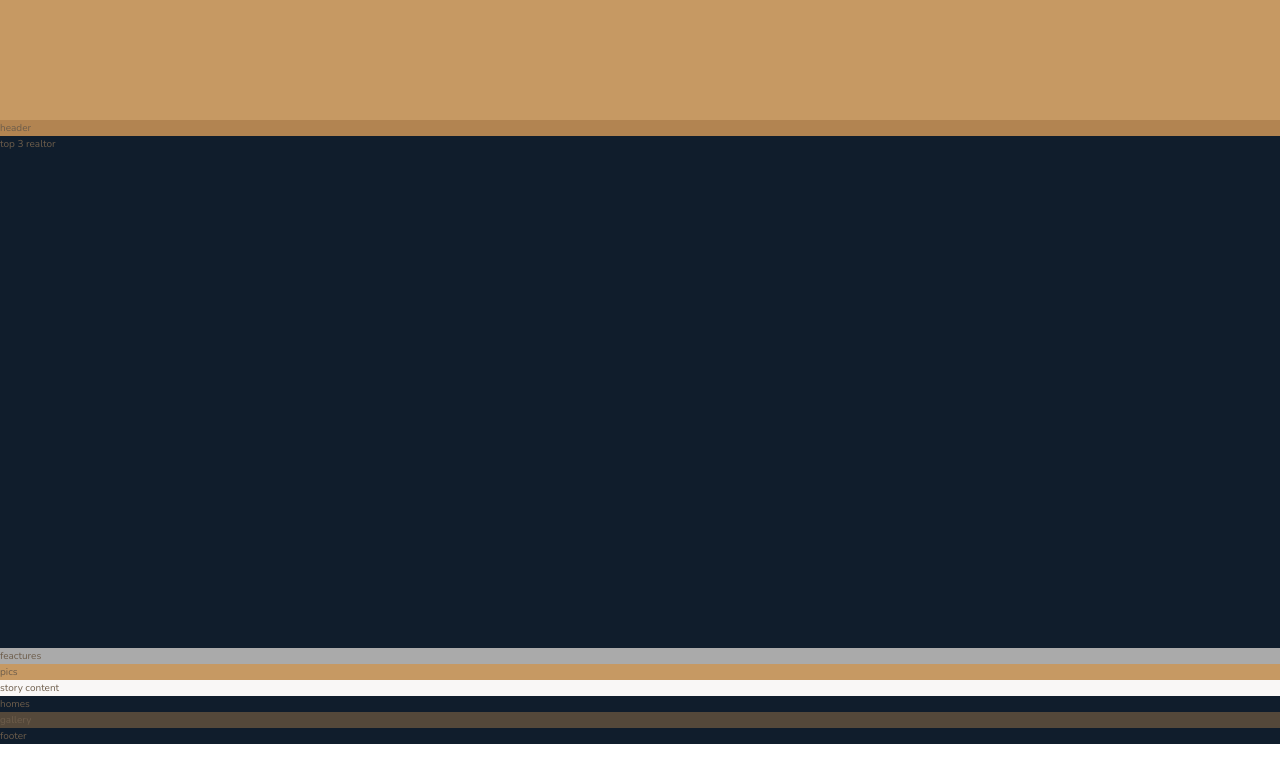
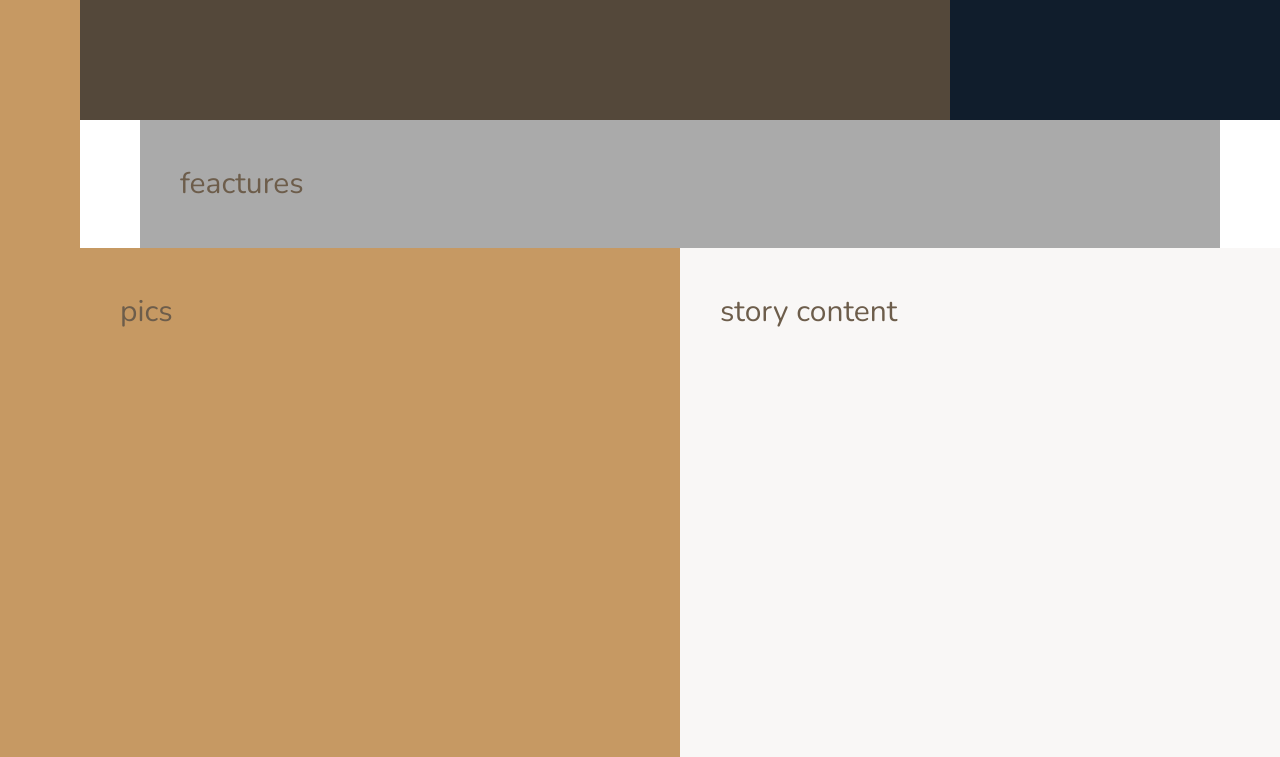
Before and after one commit to roukell/nexter, a website: page index.html in a window 1280 px wide. Shown: the part 520-1277 px from the top of the page. Drawn offline with nearby package versions, Linux system fonts and the light colour scheme.

Commit message:
updated overall layout

```diff
--- a/sass/_base.scss
+++ b/sass/_base.scss
@@ -1,18 +1,18 @@
 // COLOR VARIABLES
 $color-primary: #c69963;
-$color-primary-dark: #B28451;
+$color-primary-dark: #b28451;
 
 $color-secondary: #101d2c;
 
 $color-grey-light-1: #f9f7f6;
 $color-grey-light-2: #aaa;
 
-$color-grey-dark-1: #54483A;
-$color-grey-dark-2: #6D5D4B;
+$color-grey-dark-1: #54483a;
+$color-grey-dark-2: #6d5d4b;
 
 // FONT VARIABLES
-$font-primary: 'Nunito', sans-serif;
-$font-display: 'Josefin Sans', sans-serif;
+$font-primary: "Nunito", sans-serif;
+$font-display: "Josefin Sans", sans-serif;
 
 *,
 *::before,
@@ -37,5 +37,15 @@ body {
 .container {
   display: grid;
   grid-template-rows: 80vh min-content 40vw repeat(3, min-content);
-  grid-template-columns: [sidebar-start] 8rem [sidebar-end full-start] 1fr [center-start] repeat(8, [col-start] minmax(min-content, 14rem [col-end])) [cener-end] 1fr [full-end];
+  grid-template-columns:
+    [sidebar-start] 8rem [sidebar-end full-start] minmax(6rem, 1fr)
+    [center-start] repeat(8, [col-start] minmax(min-content, 14rem) [col-end])
+    [center-end] minmax(6rem, 1fr)
+    [full-end];
+
+  & > * {
+    //dev purpose
+    padding: 40px;
+    font-size: 3rem;
+  }
 }
--- a/sass/_features.scss
+++ b/sass/_features.scss
@@ -1,3 +1,4 @@
 .features {
   background-color: $color-grey-light-2;
+  grid-column: center-start / center-end;
 }
--- a/sass/_footer.scss
+++ b/sass/_footer.scss
@@ -1,3 +1,4 @@
 .footer {
   background-color: $color-secondary;
+  grid-column: full-start / full-end;
 }
--- a/sass/_gallery.scss
+++ b/sass/_gallery.scss
@@ -1,3 +1,4 @@
 .gallery {
   background-color: $color-grey-dark-1;
+  grid-column: full-start / full-end;
 }
--- a/sass/_header.scss
+++ b/sass/_header.scss
@@ -1,3 +1,4 @@
 .header {
-  background-color: $color-primary-dark;
+  background-color: $color-grey-dark-1;
+  grid-column: full-start / col-end 6;
 }
--- a/sass/_homes.scss
+++ b/sass/_homes.scss
@@ -1,3 +1,4 @@
 .homes {
   background-color: $color-secondary;
+  grid-column: center-start / center-end;
 }
--- a/sass/_realtors.scss
+++ b/sass/_realtors.scss
@@ -1,3 +1,4 @@
 .realtors {
   background-color: $color-secondary;
+  grid-column: col-start 7 / full-end;
 }
--- a/sass/_sidebar.scss
+++ b/sass/_sidebar.scss
@@ -1,3 +1,5 @@
 .sidebar {
   background-color: $color-primary;
+  grid-column: sidebar-start / sidebar-end;
+  grid-row: 1 / -1;
 }
--- a/sass/_story.scss
+++ b/sass/_story.scss
@@ -1,10 +1,11 @@
 .story {
   &__pictures {
     background-color: $color-primary;
-
+    grid-column: full-start / col-end 4;
   }
 
   &__content {
     background-color: $color-grey-light-1;
+    grid-column: col-start 5 / full-end;
   }
 }
```
Also changed, not shown: css/style.css.
